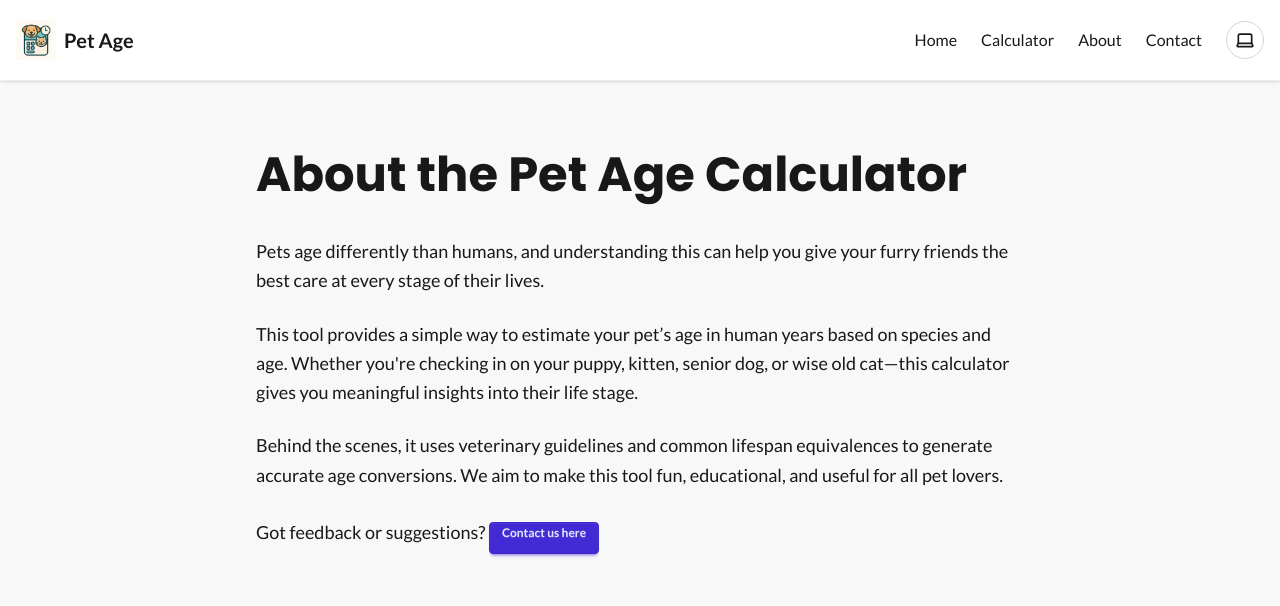
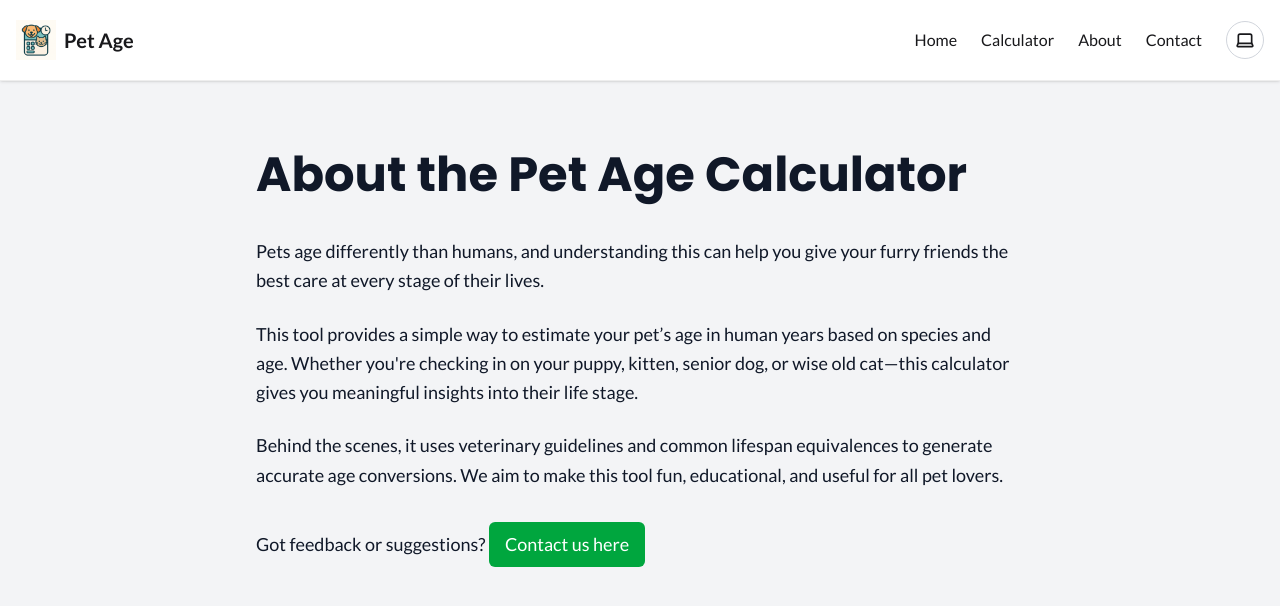
Before and after one commit to RW2023/pet-ager, a Next.js app: page /about in a window 1280 px wide. Shown: the top 606 px of the page. Built offline with nearby package versions, Linux system fonts and the light colour scheme.

Commit message:
fix: update AboutPage styles for improved theme compatibility and button design

```diff
--- a/src/app/about/page.tsx
+++ b/src/app/about/page.tsx
@@ -5,7 +5,7 @@ import { motion } from 'framer-motion';
 
 export default function AboutPage() {
     return (
-        <section className="min-h-screen px-6 md:px-20 py-16 bg-base-200 text-base-content">
+        <section className="min-h-screen px-6 md:px-20 py-16 bg-gray-100 text-gray-900 dark:bg-gray-900 dark:text-gray-100 transition-colors duration-300">
             <motion.div
                 className="max-w-3xl mx-auto"
                 initial={{ opacity: 0, y: 20 }}
@@ -40,7 +40,7 @@ export default function AboutPage() {
                         Got feedback or suggestions?{' '}
                         <Link
                             href="/contact"
-                            className="inline-block mt-2 btn btn-sm btn-primary"
+                            className="inline-block mt-2 px-4 py-2 rounded-md text-white bg-green-600 hover:bg-green-700 dark:bg-green-500 dark:hover:bg-green-600 transition"
                         >
                             Contact us here
                         </Link>
```
